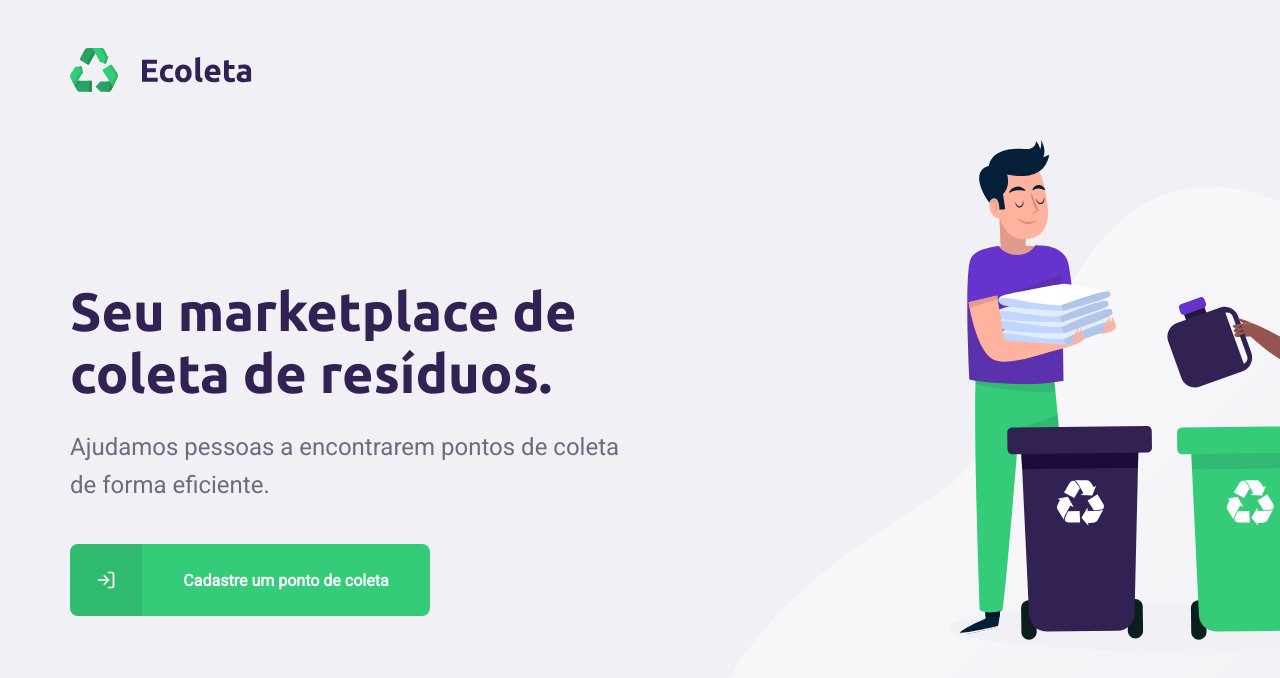
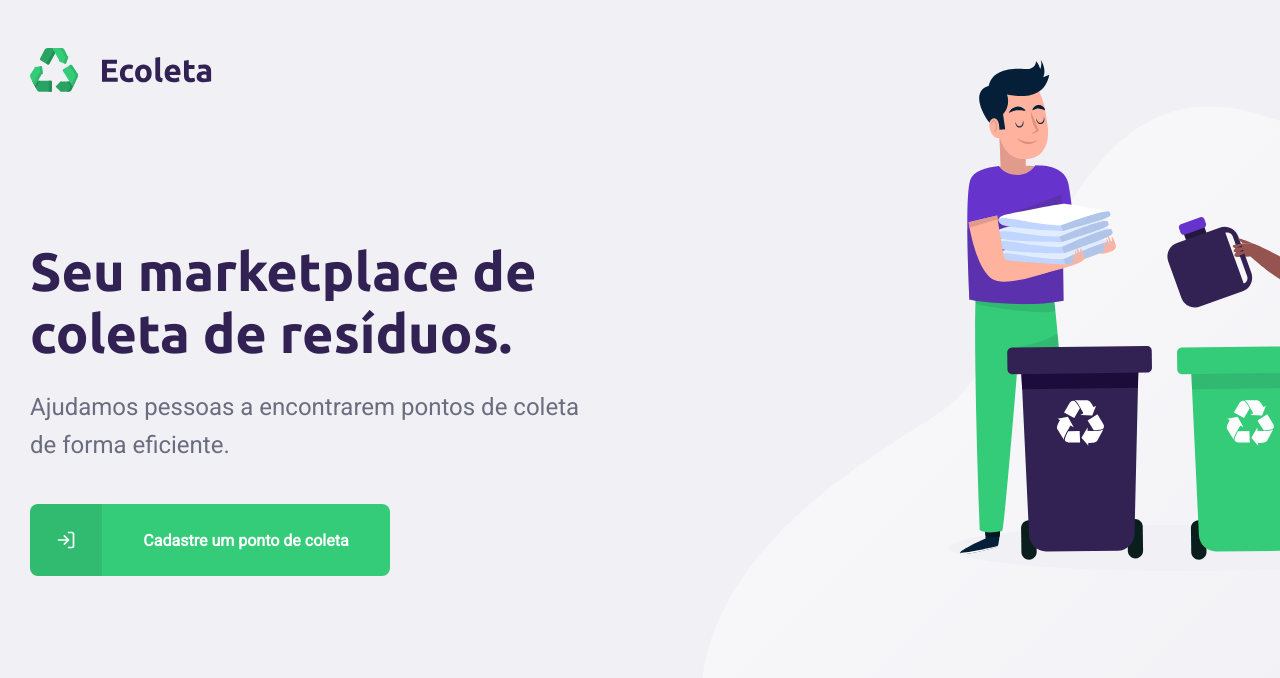
Before and after one commit to igorjavaroni/Recicle-, a React (Create React App) app in the folder web/: page / in a window 1280 px wide. Shown: the top 678 px of the page. Built offline with nearby package versions, Linux system fonts and the light colour scheme.

Commit message:
Ajustado css tela inicial
Agora o texto  não sobrepõe o background

```diff
--- a/web/src/pages/Home/styles.css
+++ b/web/src/pages/Home/styles.css
@@ -1,13 +1,12 @@
 #page-home {
-    height: 100vh;
-
+    height: 90vh;
     background: url('../../assets/home-background.svg') no-repeat 700px bottom;
   }
 
   #page-home .content {
     width: 100%;
     height: 100%;
-    max-width: 1200px;
+    max-width: 1500px;
     margin: 0 auto;
     padding: 0 30px;
 
```
